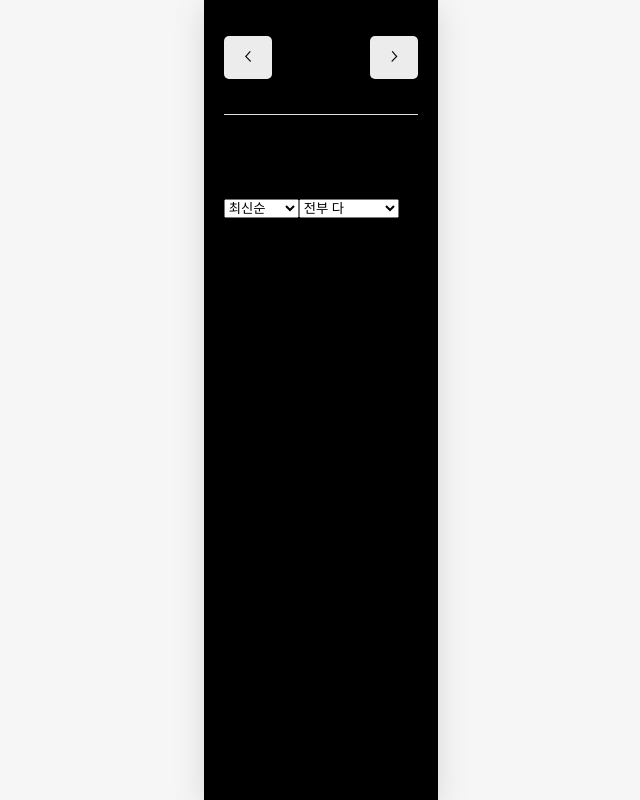
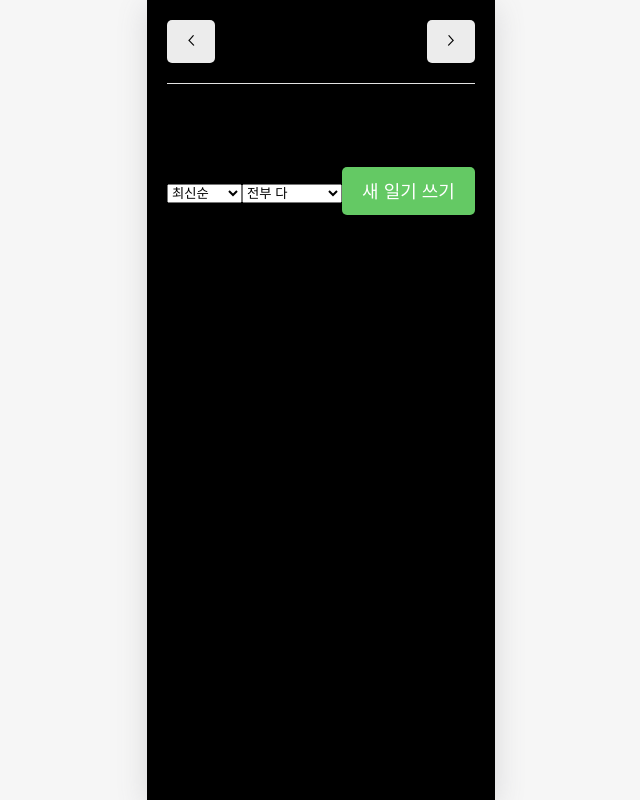
Before and after one commit to Soyeong4250/React, a React (Create React App) app: page / in a window 1280 px wide. Shown: the whole page, without its empty margins (319-959 px from the left). Built offline with nearby package versions, Linux system fonts and the light colour scheme; a web font is replaced by a local one.

Commit message:
[Feat] 새 일기 쓰기 버튼 생성 및 useNavigate를 활용한 환면 전환 구현

```diff
--- a/src/components/DiaryList.js
+++ b/src/components/DiaryList.js
@@ -1,4 +1,6 @@
 import { useState } from "react";
+import { useNavigate } from "react-router-dom";
+import MyButton from "./MyButton";
 
 const sortOptionList = [
   { value: "latest", name: "최신순" },
@@ -27,6 +29,7 @@
 const DiaryList = ({ diaryList }) => {
   const [sortType, setSortType] = useState("latest");
   const [filter, setFilter] = useState("all");
+  const navigate = useNavigate();
 
   // (최신순, 오래된순)필터에 따른 정렬 다르게 하기
   const getProcessedDiaryList = () => {
@@ -69,6 +72,11 @@
         onChange={setFilter}
         optionList={filterOptionList}
       />
+      <MyButton
+        type={"positive"}
+        text={"새 일기 쓰기"}
+        onClick={() => navigate("/new")}
+      />
       {getProcessedDiaryList().map((it) => (
         <div key={it.id}>
           {it.content} {it.emotion}
```
